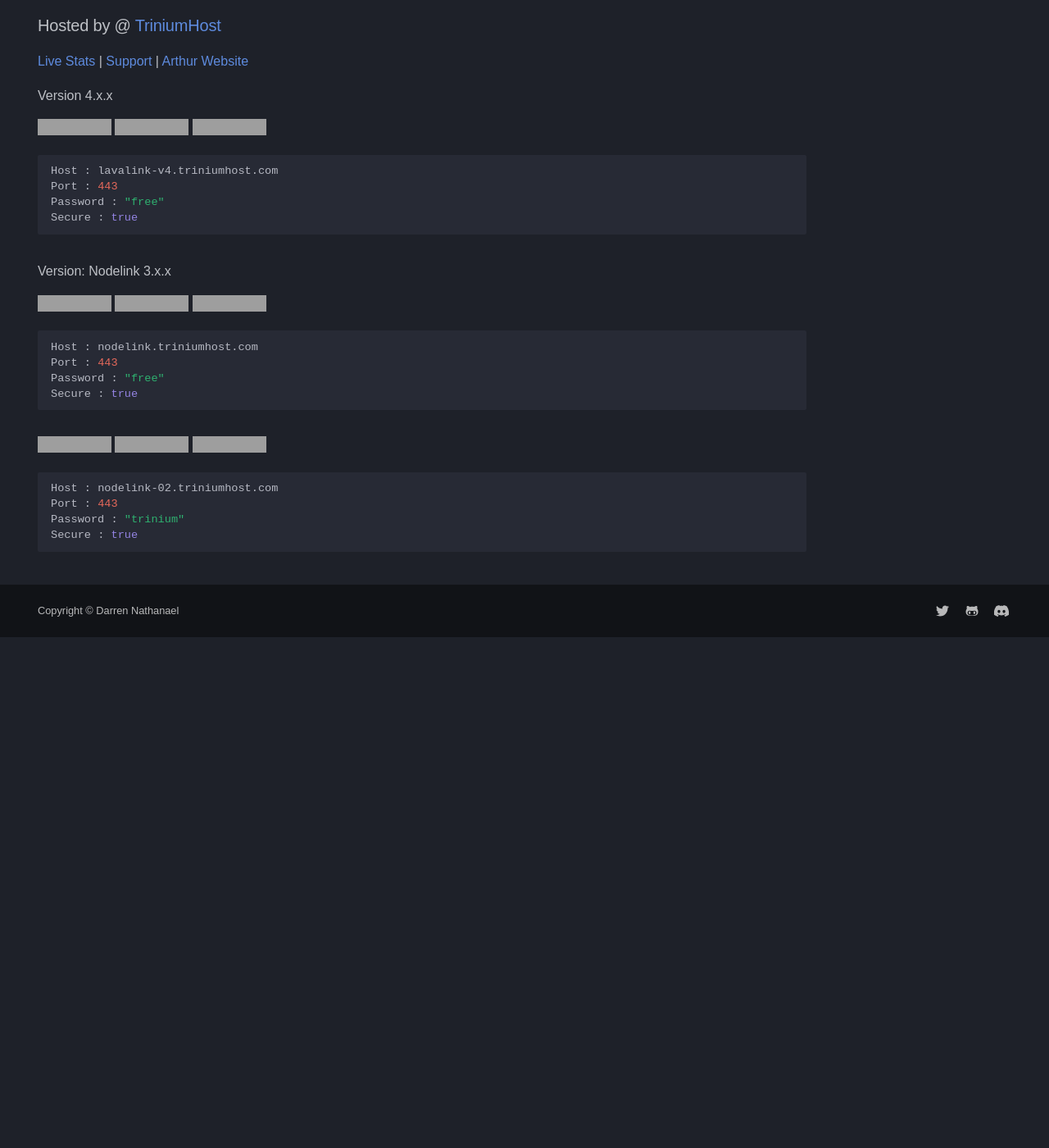
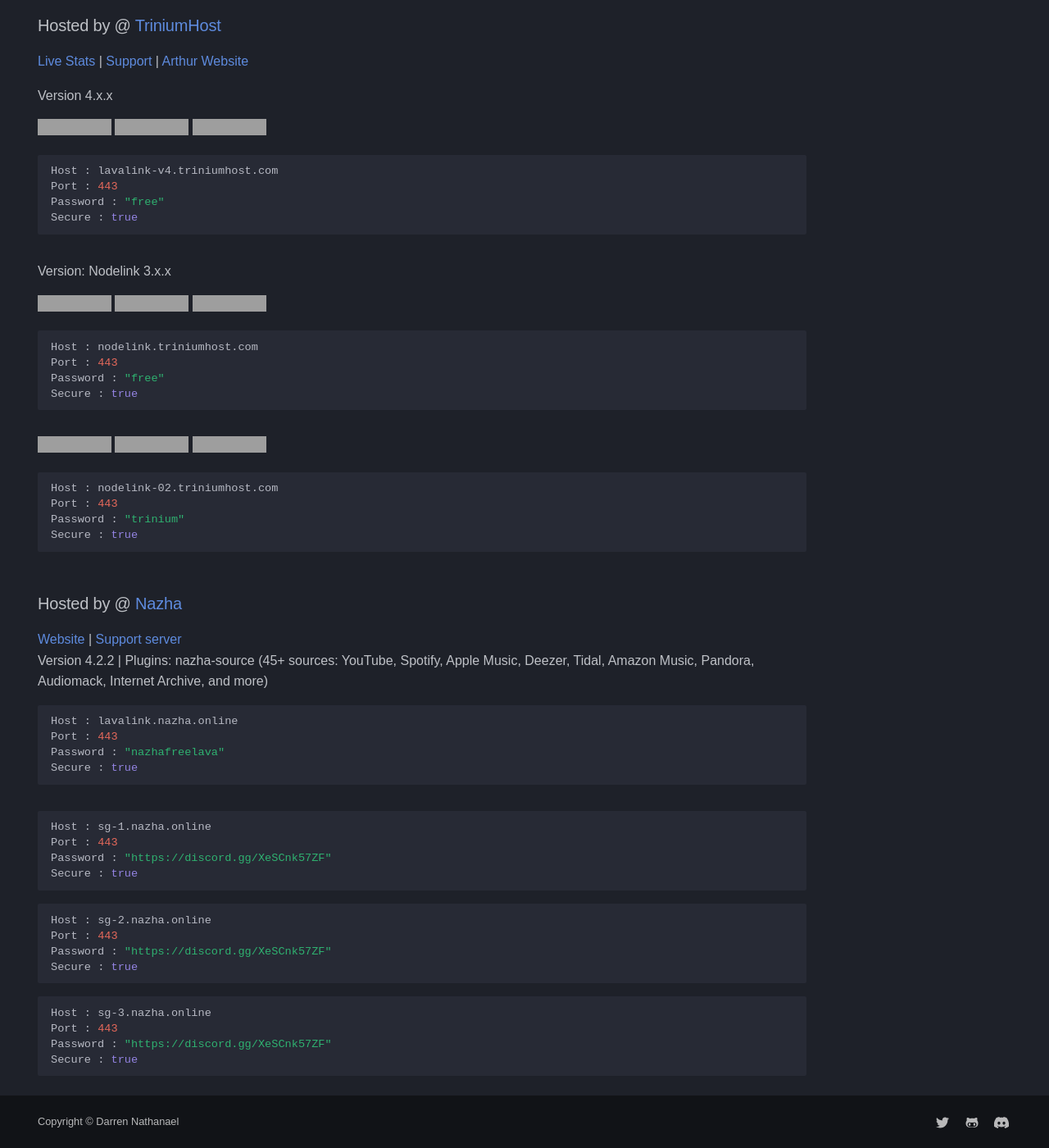
Before and after one commit to DarrenOfficial/lavalink-list, an MkDocs documentation site: the page built from docs/SSL/Lavalink-SSL.md, in a window 1280 px wide and 1400 px high, scrolled down 1177 px, cut to the strip 0-1400 px from the top of the window. Shown: the whole strip at 82% size. Built offline with MkDocs 1.6.1 and Material for MkDocs 9.7.7, drawn with Linux system fonts in a browser that asks for light colours; some web fonts are replaced; comment, search, counter and statistics services are not loaded; a style sheet for code colours, icons or effects is not loaded; before the commit the page ends 1954 px from its top, so only the background shows below that; grey boxes are pictures that could not be loaded.

Commit message:
Add Nazha free Lavalink nodes (4x, v4, 45+ sources) (#824)

````diff
--- a/docs/SSL/Lavalink-SSL.md
+++ b/docs/SSL/Lavalink-SSL.md
@@ -85,3 +85,34 @@ Port : 443
 Password : "trinium"
 Secure : true
 ```
+
+### Hosted by @ [Nazha](https://github.com/knownasrazi/nazha-free-lavalink)
+[Website](https://github.com/knownasrazi/nazha-free-lavalink) | [Support server](https://discord.gg/XeSCnk57ZF) <br />
+Version 4.2.2 | Plugins: nazha-source (45+ sources: YouTube, Spotify, Apple Music, Deezer, Tidal, Amazon Music, Pandora, Audiomack, Internet Archive, and more) <br />
+```bash
+Host : lavalink.nazha.online
+Port : 443
+Password : "nazhafreelava"
+Secure : true
+```
+
+```bash
+Host : sg-1.nazha.online
+Port : 443
+Password : "https://discord.gg/XeSCnk57ZF"
+Secure : true
+```
+
+```bash
+Host : sg-2.nazha.online
+Port : 443
+Password : "https://discord.gg/XeSCnk57ZF"
+Secure : true
+```
+
+```bash
+Host : sg-3.nazha.online
+Port : 443
+Password : "https://discord.gg/XeSCnk57ZF"
+Secure : true
+```
````
